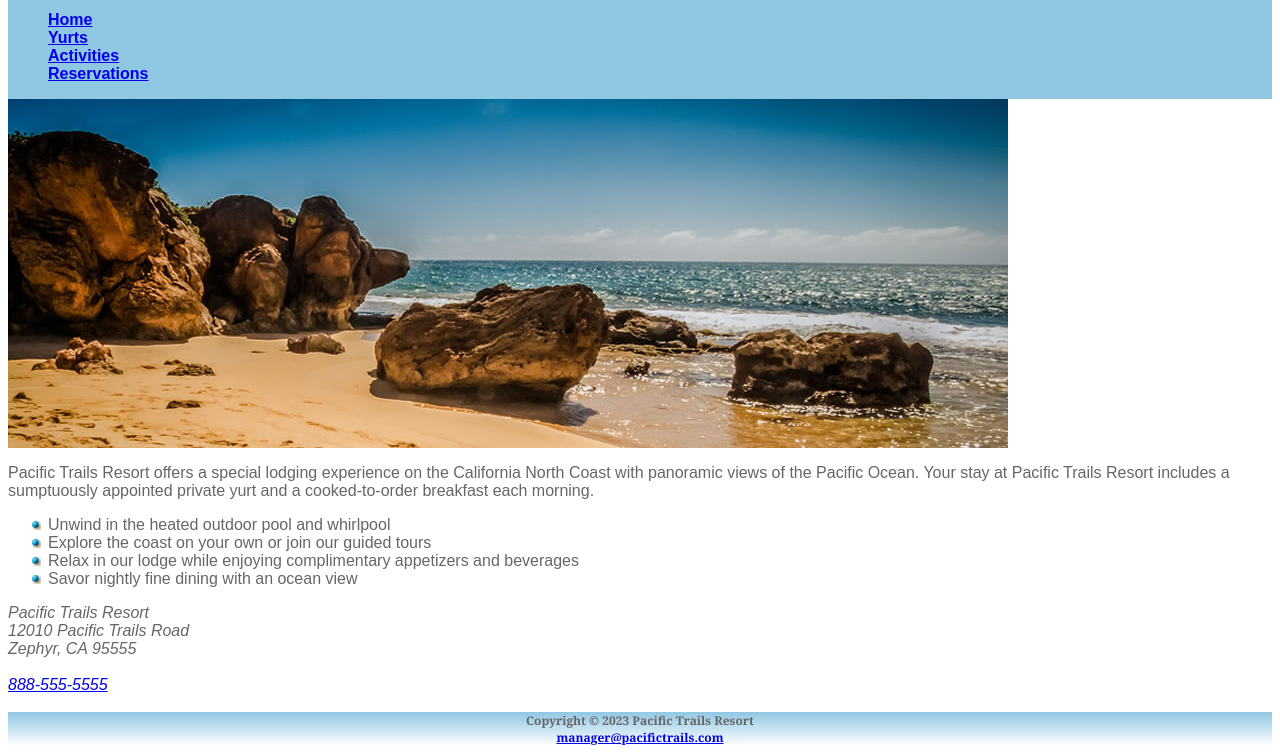
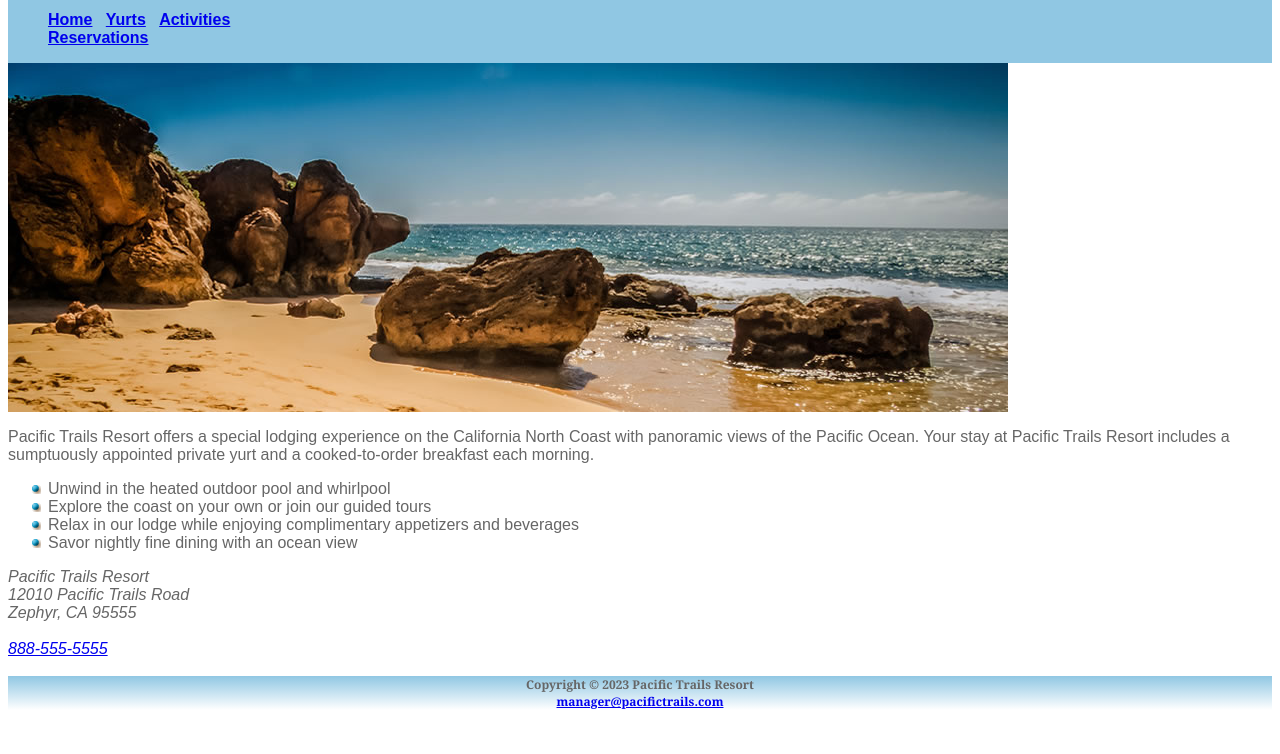
Before and after one commit to ovueby/ovueby.github.io, a plain HTML site: page PacificTrailsResort/index.html in a window 1280 px wide. Shown: the part 90-844 px from the top of the page. After the commit the page ends 808 px from the top, so only its background shows below. Drawn offline with Linux system fonts and the light colour scheme.

Commit message:
PACIFIC TRAILS UPDATE

```diff
--- a/PacificTrailsResort/css/pacific.css
+++ b/PacificTrailsResort/css/pacific.css
@@ -18,7 +18,7 @@ nav{
 	color: #3399CC;
     font-family: Georgia, 'Times New Roman', serif;
 	}
-	nav > ul{
+	nav ul li {
 		display: inline;
 	}
 }
```
